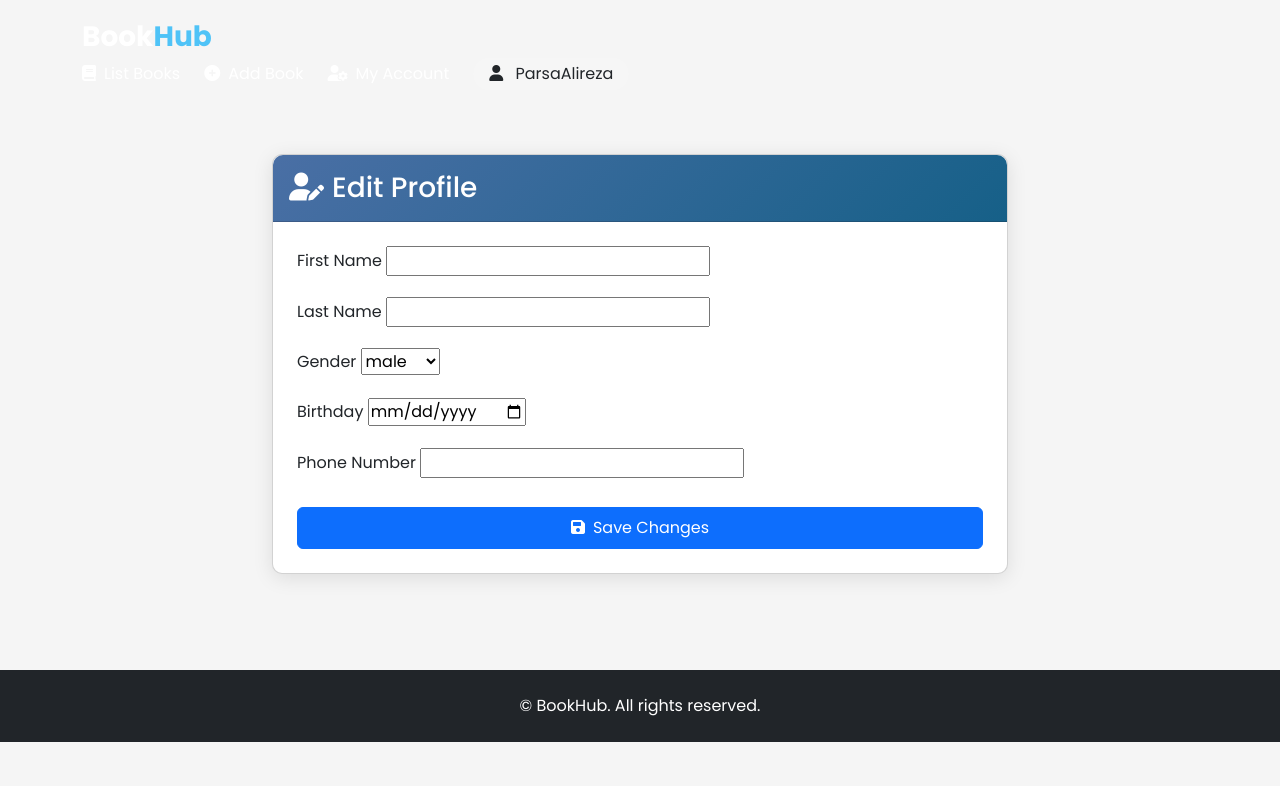
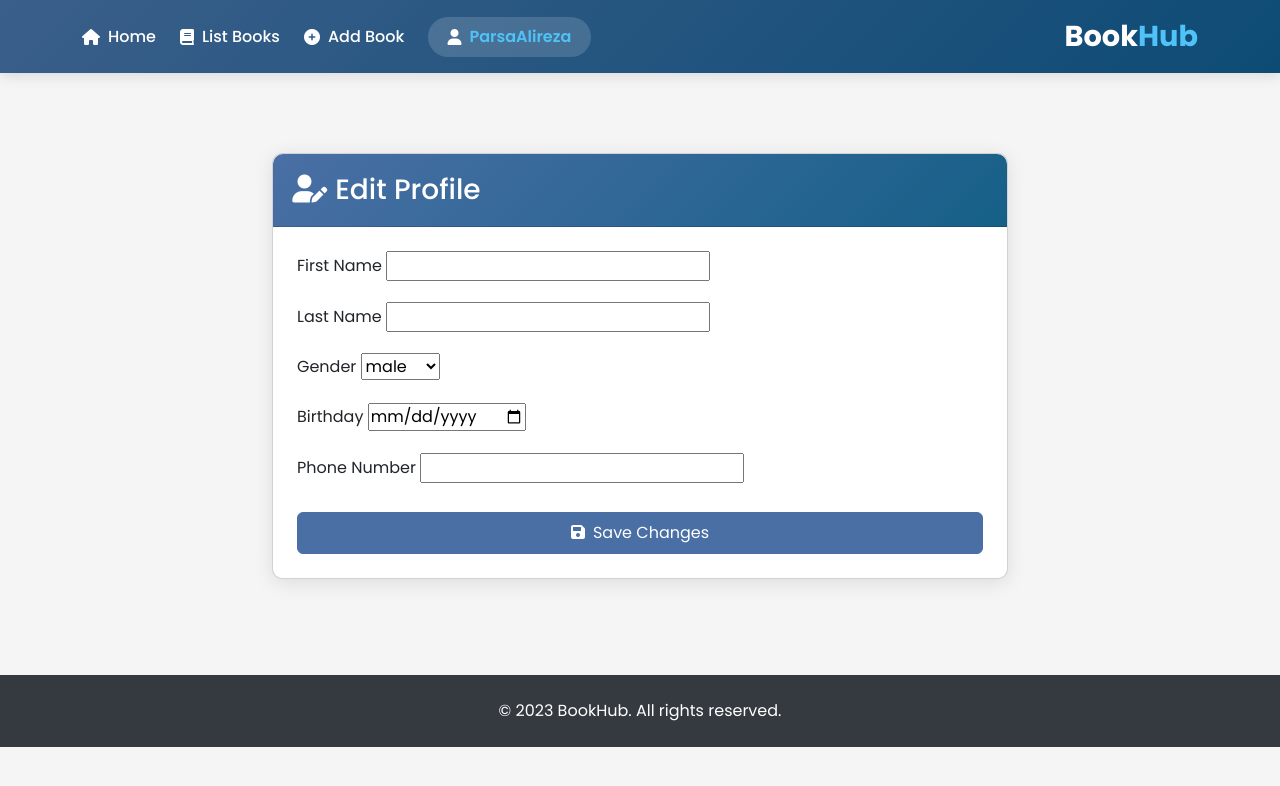
Before and after one commit to alireza841384/BookProject, a Django app: page /Account/ in a window 1280 px wide. Shown: the top 786 px of the page. Run offline with Django 5.2, Linux system fonts and the light colour scheme; a user stored in the database is signed in; data comes from the database, SQL or seed files in the repository; both versions use the stored data as it was after the commit.

Commit message:
ui changed

```diff
--- a/bookstore/account/templates/mypages/edit_account.html
+++ b/bookstore/account/templates/mypages/edit_account.html
@@ -17,6 +17,8 @@
             --accent-color: #4fc3f7;
             --light-color: #f8f9fa;
             --dark-color: #343a40;
+            --username-color: #4fc3f7;
+            /* رنگ آبی روشن برای نام کاربری */
         }
 
         body {
@@ -24,20 +26,105 @@
             background-color: #f5f5f5;
         }
 
+        header {
+            background: linear-gradient(135deg, #3a5f8a, #0d4b75);
+            padding: 15px 0;
+            box-shadow: 0 4px 12px rgba(0, 0, 0, 0.1);
+        }
+
+        .header-content {
+            display: flex;
+            justify-content: space-between;
+            align-items: center;
+        }
+
+        .logo {
+            font-size: 1.8rem;
+            font-weight: 700;
+            color: white;
+        }
+
+        .logo span {
+            color: var(--accent-color);
+        }
+
+        nav ul {
+            display: flex;
+            align-items: center;
+            gap: 1.5rem;
+        }
+
+        nav a {
+            color: white;
+            text-decoration: none;
+            font-weight: 500;
+            transition: all 0.3s ease;
+            display: flex;
+            align-items: center;
+        }
+
+        nav a:hover {
+            color: var(--accent-color);
+            transform: translateY(-2px);
+        }
+
+        .user-info {
+            background-color: rgba(255, 255, 255, 0.15);
+            padding: 0.5rem 1.2rem;
+            border-radius: 50px;
+            display: flex;
+            align-items: center;
+            transition: all 0.3s ease;
+        }
+
+        .user-info:hover {
+            background-color: rgba(255, 255, 255, 0.25);
+        }
+
+        .user-info i {
+            color: white;
+        }
+
+        .user-info span {
+            color: var(--username-color);
+            /* اعمال رنگ جدید */
+            font-weight: 600;
+            margin-left: 8px;
+        }
+
         .profile-card {
             border-radius: 10px;
             box-shadow: 0 4px 20px rgba(0, 0, 0, 0.1);
+            margin-top: 2rem;
         }
 
         .profile-header {
             background: linear-gradient(135deg, var(--primary-color), var(--secondary-color));
             color: white;
             border-radius: 10px 10px 0 0 !important;
+            padding: 1.2rem;
         }
 
         .form-control:focus {
             border-color: var(--accent-color);
             box-shadow: 0 0 0 0.25rem rgba(79, 195, 247, 0.25);
+        }
+
+        .btn-primary {
+            background-color: var(--primary-color);
+            border-color: var(--primary-color);
+        }
+
+        .btn-primary:hover {
+            background-color: #3a5f8a;
+            border-color: #3a5f8a;
+        }
+
+        footer {
+            background-color: var(--dark-color);
+            color: white;
+            padding: 1.5rem 0;
+            margin-top: 3rem;
         }
     </style>
 </head>
@@ -45,25 +132,23 @@
 <body>
     <header>
         <div class="container">
-            <div class="header-content py-3">
-                <a href="/home/" class="logo text-decoration-none text-white fs-3 fw-bold">Book<span
-                        style="color: var(--accent-color);">Hub</span></a>
+            <div class="header-content">
                 <nav>
                     <ul class="list-unstyled d-flex align-items-center mb-0">
-                        <li class="me-4"><a href="/home/listView/" class="text-white text-decoration-none"><i
-                                    class="fas fa-book me-2"></i>List Books</a></li>
-                        <li class="me-4"><a href="/home/addBook/" class="text-white text-decoration-none"><i
+                        <li><a href="/home/" class="text-decoration-none"><i class="fas fa-home me-2"></i>Home</a></li>
+                        <li><a href="/home/listView/" class="text-decoration-none"><i class="fas fa-book me-2"></i>List
+                                Books</a></li>
+                        <li><a href="/home/addBook/" class="text-decoration-none"><i
                                     class="fas fa-plus-circle me-2"></i>Add Book</a></li>
-                        <li class="me-4"><a href="/home/Account/" class="text-white text-decoration-none"><i
-                                    class="fas fa-user-cog me-2"></i>My Account</a></li>
                         {% if user.is_authenticated %}
-                        <li class="user-info bg-white bg-opacity-10 px-3 py-1 rounded-pill">
-                            <i class="fas fa-user me-2"></i>
+                        <li class="user-info">
+                            <i class="fas fa-user"></i>
                             <span>{{ user.username }}</span>
                         </li>
                         {% endif %}
                     </ul>
                 </nav>
+                <a href="/home/" class="logo text-decoration-none">Book<span>Hub</span></a>
             </div>
         </div>
     </header>
@@ -72,15 +157,14 @@
         <div class="container">
             <div class="row justify-content-center">
                 <div class="col-lg-8">
-                    <div class="card profile-card mb-5">
-                        <div class="card-header profile-header py-3">
+                    <div class="card profile-card">
+                        <div class="card-header profile-header">
                             <h3 class="mb-0"><i class="fas fa-user-edit me-2"></i>Edit Profile</h3>
                         </div>
                         <div class="card-body p-4">
                             <form method="post">
                                 {% csrf_token %}
 
-                                <!-- First Name -->
                                 <div class="mb-3">
                                     <label for="{{ form.firstName.id_for_label }}" class="form-label">First Name</label>
                                     {{ form.firstName }}
@@ -93,7 +177,6 @@
                                     {% endif %}
                                 </div>
 
-                                <!-- Last Name -->
                                 <div class="mb-3">
                                     <label for="{{ form.lastName.id_for_label }}" class="form-label">Last Name</label>
                                     {{ form.lastName }}
@@ -106,19 +189,16 @@
                                     {% endif %}
                                 </div>
 
-                                <!-- Gender -->
                                 <div class="mb-3">
                                     <label for="{{ form.gender.id_for_label }}" class="form-label">Gender</label>
                                     {{ form.gender }}
                                 </div>
 
-                                <!-- Birthday -->
                                 <div class="mb-3">
                                     <label for="{{ form.birthday.id_for_label }}" class="form-label">Birthday</label>
                                     {{ form.birthday }}
                                 </div>
 
-                                <!-- Phone -->
                                 <div class="mb-4">
                                     <label for="{{ form.phone.id_for_label }}" class="form-label">Phone Number</label>
                                     {{ form.phone }}
@@ -144,9 +224,9 @@
         </div>
     </main>
 
-    <footer class="bg-dark text-white py-4">
+    <footer>
         <div class="container text-center">
-            <p class="mb-0">&copy; BookHub. All rights reserved.</p>
+            <p class="mb-0">&copy; 2023 BookHub. All rights reserved.</p>
         </div>
     </footer>
 
--- a/bookstore/books/templates/books/add_books.html
+++ b/bookstore/books/templates/books/add_books.html
@@ -194,7 +194,7 @@
                 <a href="/" class="logo">Book<span>Hub</span></a>
                 <nav>
                     <ul>
-                        <li><a href="/home/"><i class="fas fa-book"></i>Home</a></li>
+                        <li><a href="/home/"><i class="fas fa-home me-2"></i>Home</a></li>
                         <li><a href="/home/listView/"><i class="fas fa-book"></i>Books list</a></li>
                         <li><a href="/Account/"><i class="fas fa-user-cog"></i> Account</a></li>
                         {% if user.is_authenticated %}
--- a/bookstore/books/templates/books/book_detail.html
+++ b/bookstore/books/templates/books/book_detail.html
@@ -185,7 +185,7 @@
                 <a href="/home/" class="logo">Book<span>Hub</span></a>
                 <nav>
                     <ul>
-                        <li><a href="/home/"><i class="fas fa-book"></i> Home</a></li>
+                        <li><a href="/home/"><i class="fas fa-home me-2"></i> Home</a></li>
                         <li><a href="/home/addBook/"><i class="fas fa-plus-circle"></i> Add Book</a></li>
                         <li><a href="/Account/"><i class="fas fa-user-cog"></i> My Account</a></li>
                         {% if user.is_authenticated %}
--- a/bookstore/books/templates/books/list_books.html
+++ b/bookstore/books/templates/books/list_books.html
@@ -156,7 +156,7 @@
 
                 <nav>
                     <ul>
-                        <li><a href="/home/"><i class="fas fa-book"></i>Home</a></li>
+                        <li><a href="/home/"><i class="fas fa-home me-2"></i>Home</a></li>
                         <li><a href="/home/addBook/"><i class="fas fa-plus-circle"></i> Add Book</a></li>
                         <li><a href="/Account/"><i class="fas fa-user-cog"></i> My Account</a></li>
 
```
Also changed, not shown: bookstore/db.sqlite3.
